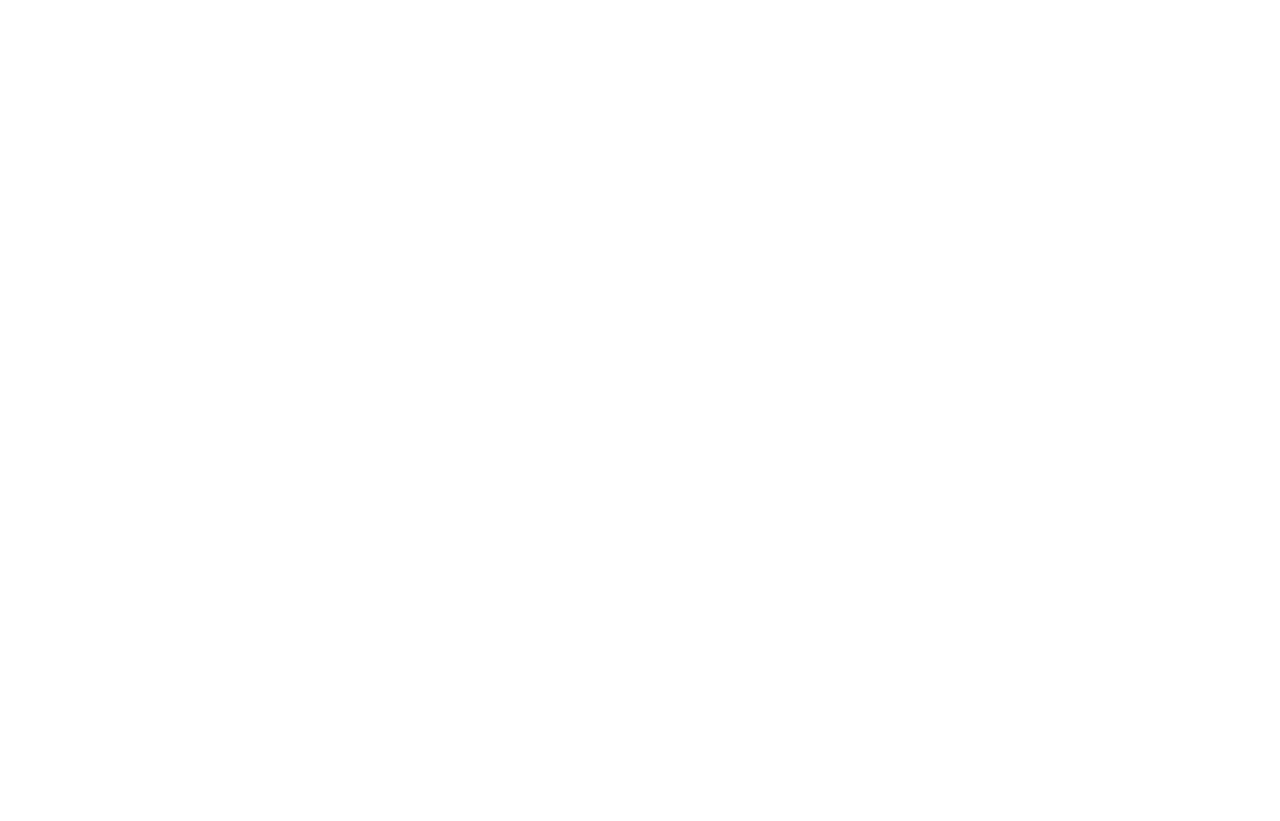
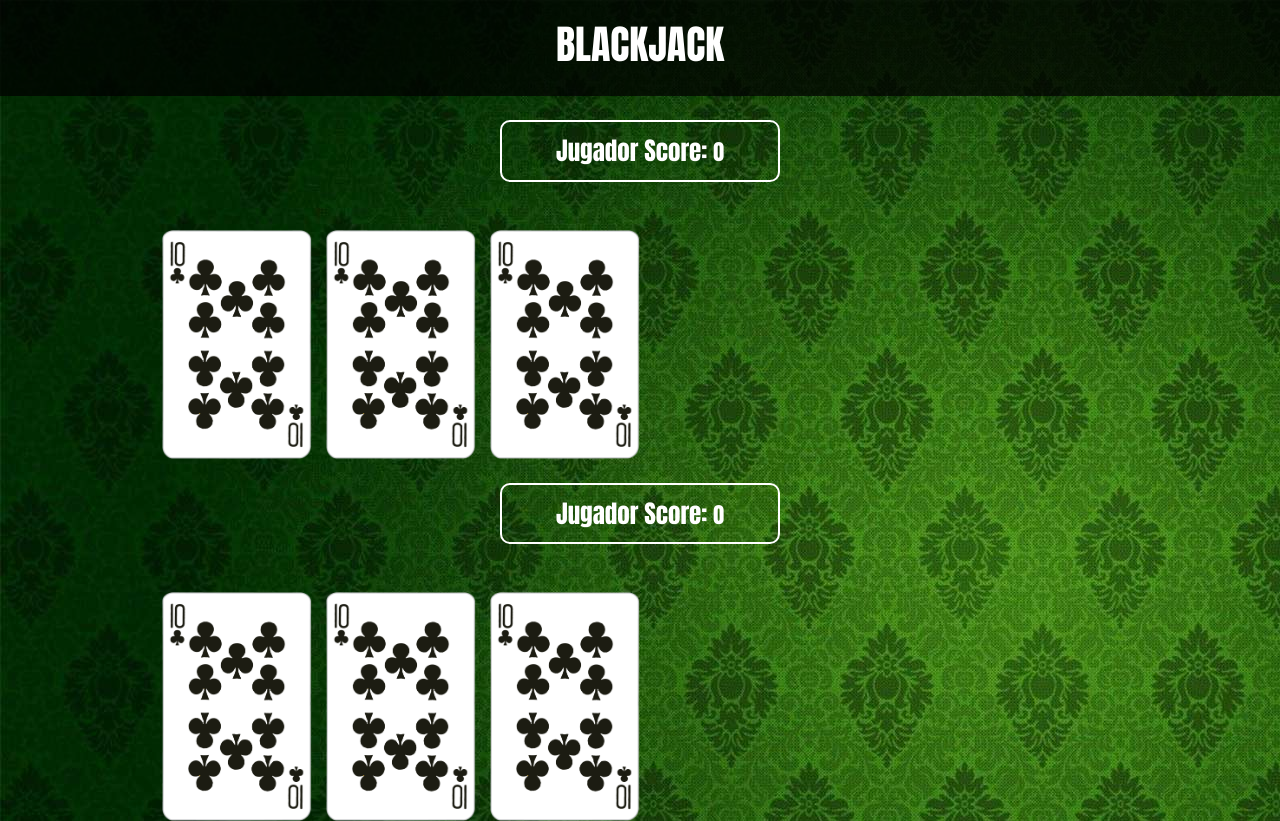
Before and after one commit to Andredieche/1-game, a plain HTML site: page index.html in a window 1280 px wide. Before the commit the page ends 800 px from the top, so only its background shows below. Drawn offline with nearby package versions, Linux system fonts and the light colour scheme; some packages are replaced by stand-ins of ours; a script that the page names is missing.

Commit message:
últimos avances

```diff
--- /dev/null
+++ b/assets/css/styles.css
@@ -0,0 +1,29 @@
+body {
+    color: white;
+    background-image: url("../img/mesa/mesa1.jpg");
+    font-family: 'Anton', sans-serif;
+}
+
+.title {
+    background-color: rgba(0,0,0,0.733);
+    color: white;
+    text-align: center;
+    padding: 20px;
+    font-size: 25px;
+}
+
+.score {
+    border: 2px solid white;
+    border-radius: 10px;
+    font-size: 25px;
+    width: 280px;
+    padding: 10px;
+    margin: 0 auto;
+}
+
+.img-card {
+    position: relative;
+    left: 80px;
+    width: 150px;
+    margin-right: 10px;
+}
--- a/index.html
+++ b/index.html
@@ -8,14 +8,56 @@
     <link href="https://cdn.jsdelivr.net/npm/bootstrap@5.1.3/dist/css/bootstrap.min.css" rel="stylesheet" integrity="sha384-1BmE4kWBq78iYhFldvKuhfTAU6auU8tT94WrHftjDbrCEXSU1oBoqyl2QvZ6jIW3" crossorigin="anonymous">
     <!-- animaciones -->
     <link rel="stylesheet" href="https://cdnjs.cloudflare.com/ajax/libs/animate.css/4.1.1/animate.min.css"/>
+    <!-- google fonts -->
+    <link rel="preconnect" href="https://fonts.googleapis.com">
+    <link rel="preconnect" href="https://fonts.gstatic.com" crossorigin>
+    <link href="https://fonts.googleapis.com/css2?family=Anton&display=swap" rel="stylesheet">
+    <!-- nuestro css -->
+    <link rel="stylesheet" href="assets/css/styles.css">
     <title>Juego de Cartas</title>
 </head>
 <body>
 
+    <header class="title">
+     <h1>BLACKJACK</h1>
+    </header>
+
+    <div class="score text-center mt-4">
+        <span>Jugador Score: <small>0</small></span>
+    </div>
+
+    <div class="container mt-5">
+        <div class="row">
+            <div class="col">
+                <div class="divCards">
+                    <img class="img-card" src="assets/img/cartas/10C.png" alt="card">
+                    <img class="img-card" src="assets/img/cartas/10C.png" alt="card">
+                    <img class="img-card" src="assets/img/cartas/10C.png" alt="card">
+
+                </div>
+            </div>
+        </div>
+    </div>
+
+    <div class="score text-center mt-4">
+        <span>Jugador Score: <small>0</small></span>
+    </div>
+
+    <div class="container mt-5">
+        <div class="row">
+            <div class="col">
+                <div class="divCards">
+                    <img class="img-card" src="assets/img/cartas/10C.png" alt="card">
+                    <img class="img-card" src="assets/img/cartas/10C.png" alt="card">
+                    <img class="img-card" src="assets/img/cartas/10C.png" alt="card">
+
+                </div>
+            </div>
+        </div>
+    </div>
 
 <!-- underscore -->
 <script src="assets/js/underscore-umd-min.js"></script>
-
 <!-- sweetalert2 -->
 <script src="//cdn.jsdelivr.net/npm/sweetalert2@11"></script>
 </body>
```
